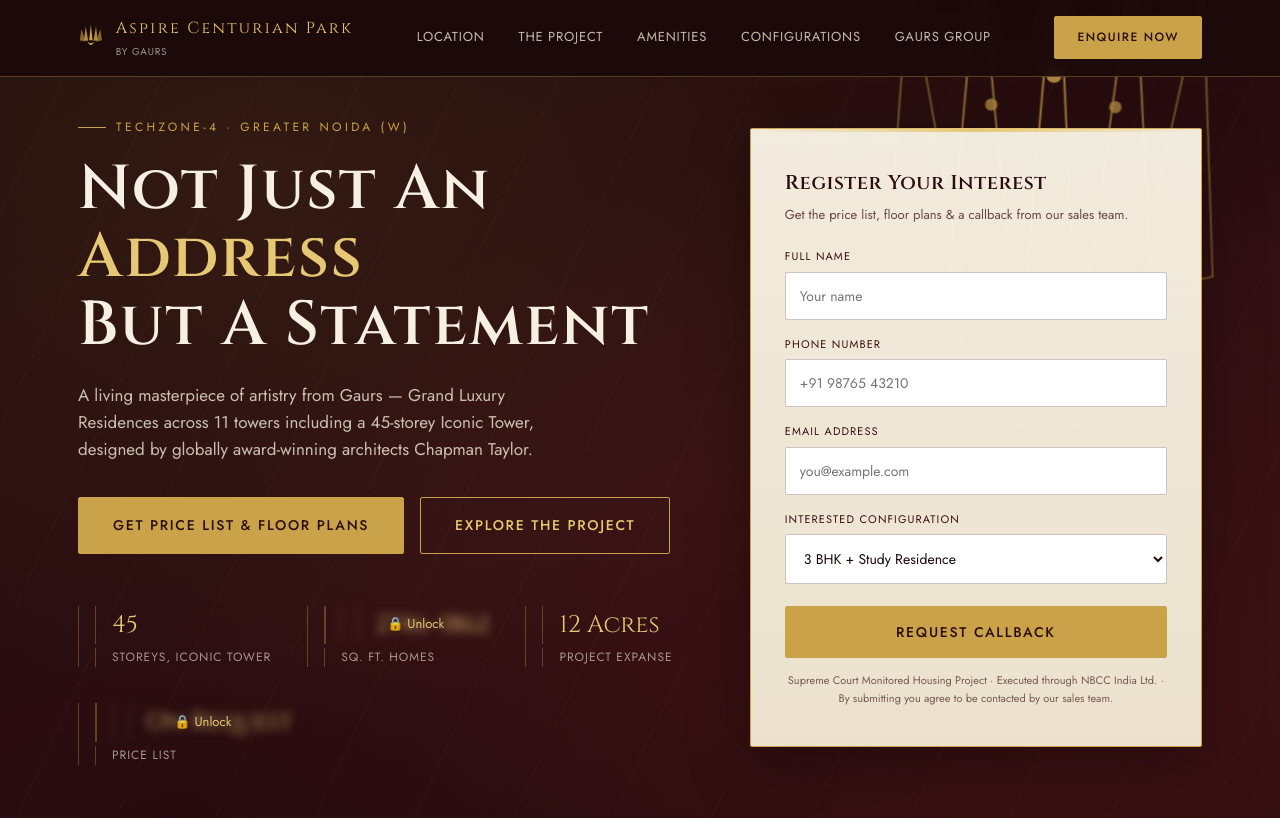
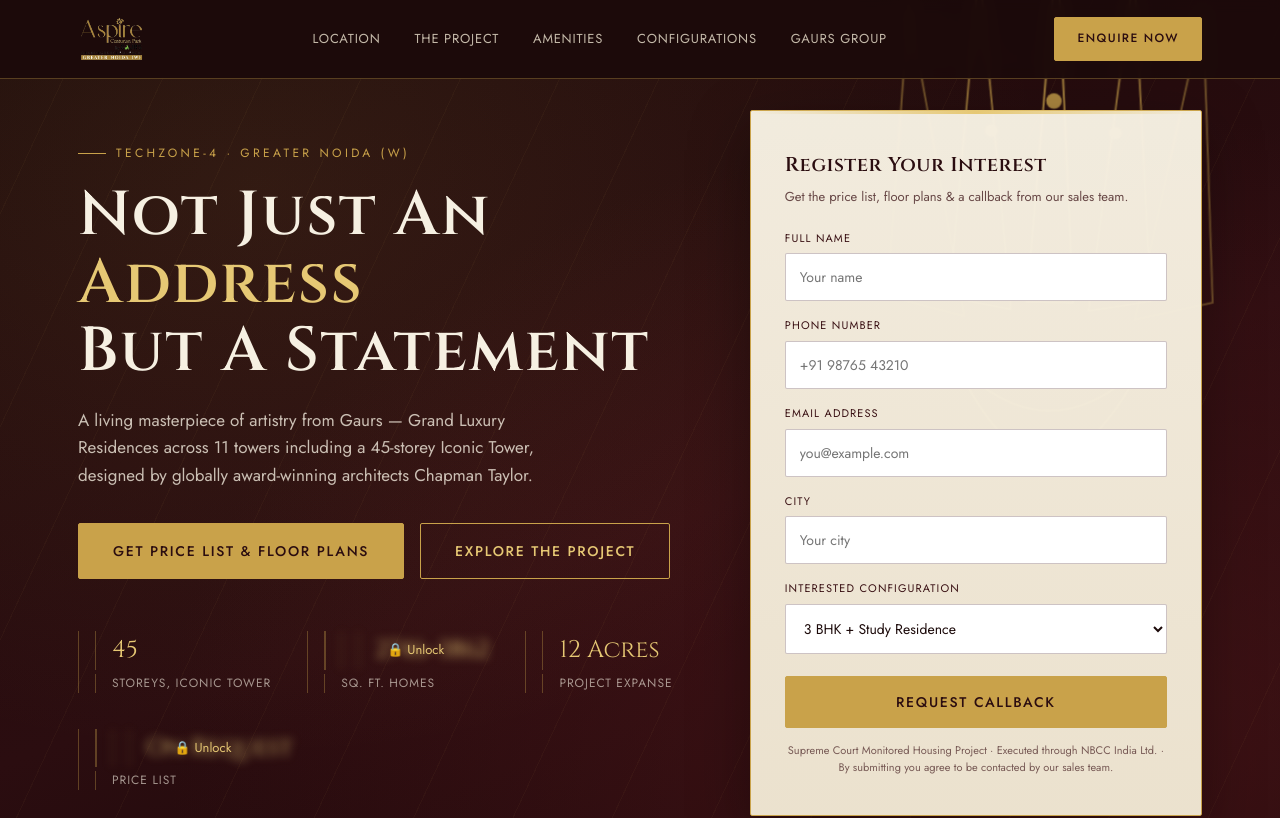
Before and after one commit to inquisitive-anuj01/acp_aspire, a plain HTML site: page index.html in a window 1280 px wide. Shown: the top 818 px of the page. Drawn offline with Linux system fonts and the light colour scheme.

Commit message:
all done

```diff
--- a/index.html
+++ b/index.html
@@ -158,13 +158,14 @@
         gap: 12px;
         color: var(--cream);
       }
-      .brandmark svg {
-        height: 30px;
+      .brandmark img {
+        height: 46px;
         width: auto;
+        display: block;
       }
       .brandmark .name {
         font-family: "Cinzel", serif;
-        font-size: 16px;
+        font-size: 18px;
         letter-spacing: 0.14em;
         color: var(--gold-bright);
       }
@@ -1333,19 +1334,7 @@
     <div class="topbar">
       <div class="topbar-inner">
         <div class="brandmark">
-          <svg
-            viewBox="0 0 60 70"
-            fill="none"
-            xmlns="http://www.w3.org/2000/svg"
-          >
-            <path d="M30 4 L34 40 L26 40 Z" fill="#c9a24a" />
-            <path d="M18 8 L24 42 L14 40 Z" fill="#c9a24a" opacity="0.85" />
-            <path d="M42 8 L36 42 L46 40 Z" fill="#c9a24a" opacity="0.85" />
-            <path d="M8 14 L18 44 L4 40 Z" fill="#c9a24a" opacity="0.6" />
-            <path d="M52 14 L42 44 L56 40 Z" fill="#c9a24a" opacity="0.6" />
-            <path d="M22 44 Q30 60 38 44 Q30 50 22 44Z" fill="#c9a24a" />
-          </svg>
-          <span class="name">Aspire Centurian Park<small>by Gaurs</small></span>
+          <img src="assets/logo.png" alt="Aspire Centurian Park" />
         </div>
         <div class="topnav">
           <a href="#location">Location</a>
@@ -1499,6 +1488,16 @@
                 />
               </div>
               <div class="field">
+                <label for="fcity">City</label>
+                <input
+                  type="text"
+                  id="fcity"
+                  name="fcity"
+                  placeholder="Your city"
+                  required
+                />
+              </div>
+              <div class="field">
                 <label for="fconfig">Interested Configuration</label>
                 <select id="fconfig" name="fconfig">
                   <option>3 BHK + Study Residence</option>
@@ -2370,6 +2369,15 @@
                 required
               />
             </div>
+            <div class="field">
+              <label for="gcity">City</label>
+              <input
+                type="text"
+                id="gcity"
+                placeholder="Your city"
+                required
+              />
+            </div>
             <button type="submit" class="btn btn-solid" style="width: 100%">
               Unlock Pricing &amp; Sizing
             </button>
@@ -2442,6 +2450,7 @@
           name: document.getElementById("fname").value,
           phone: document.getElementById("fphone").value,
           email: document.getElementById("femail").value,
+          city: document.getElementById("fcity").value,
           details: document.getElementById("fconfig").value,
           formType: "enquiry",
           timestamp: new Date().toISOString(),
@@ -2489,6 +2498,7 @@
           name: document.getElementById("gname").value,
           phone: document.getElementById("gphone").value,
           email: document.getElementById("gemail").value,
+          city: document.getElementById("gcity").value,
           formType: "pricing-gate",
           timestamp: new Date().toISOString(),
           source: "Aspire Centurian Park — Pricing Unlock Gate",
```
Also changed, not shown: assets/logo.png (added).
